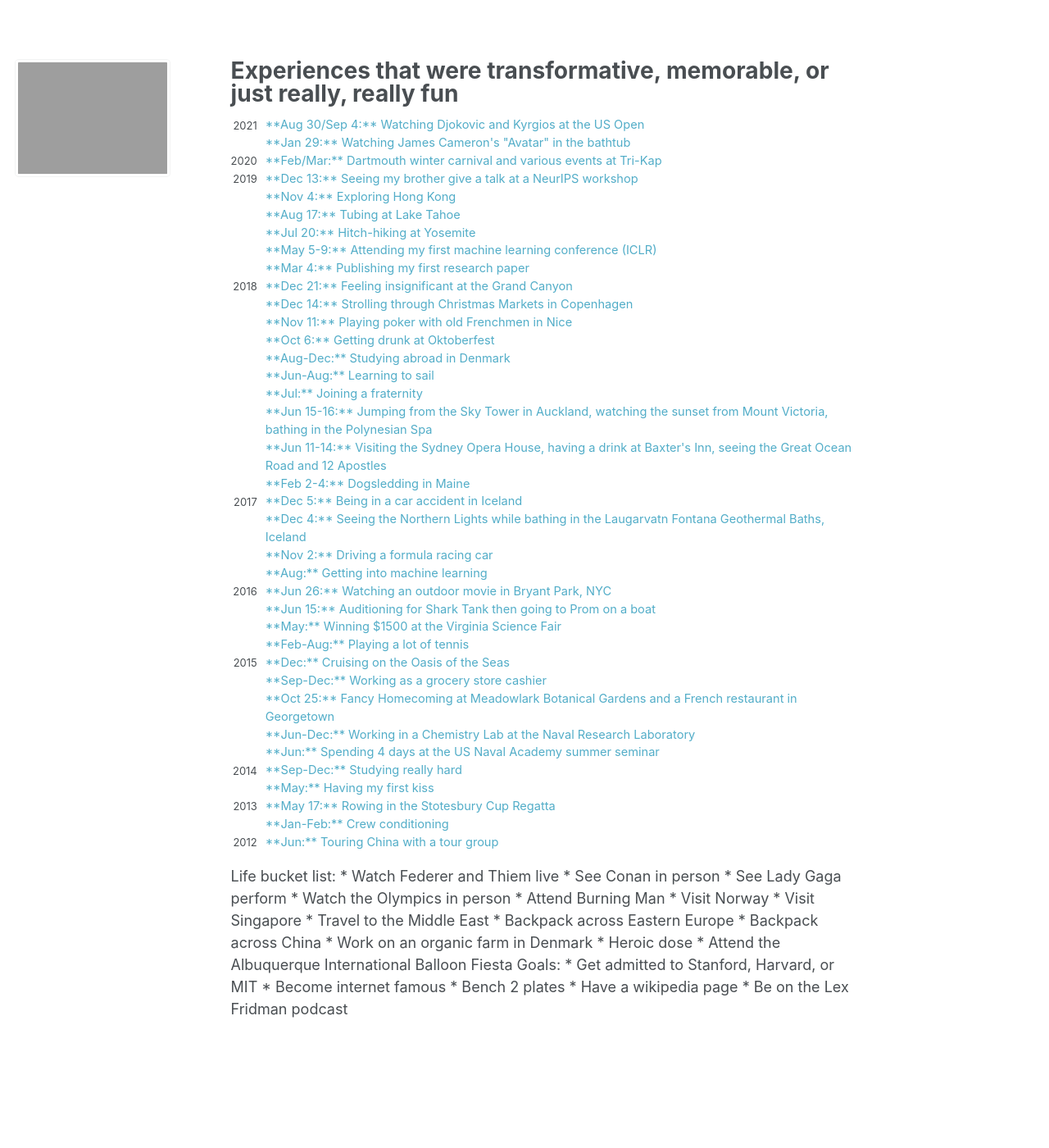
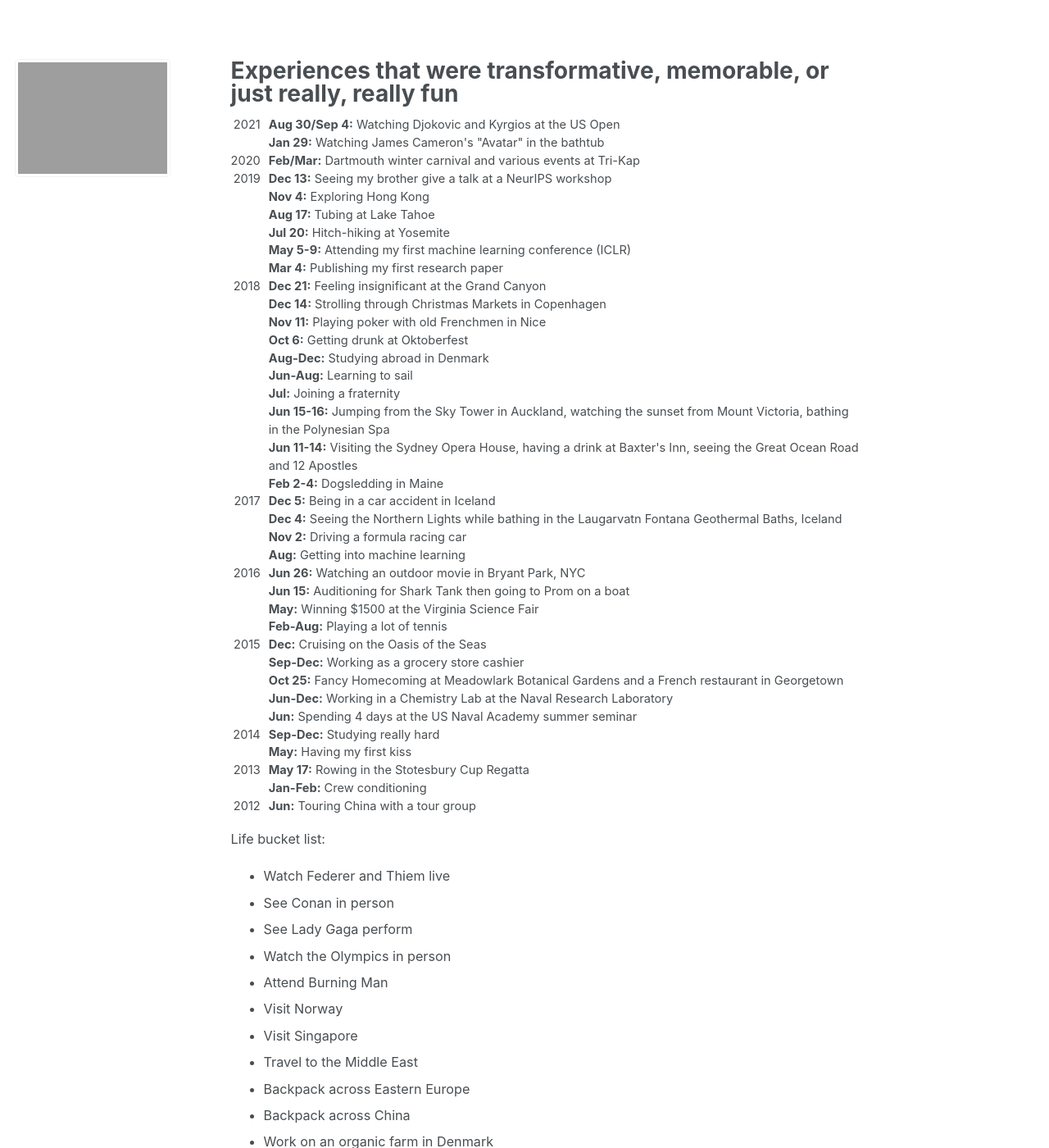
Before and after one commit to jasonwei20/jasonwei20.github.io, a Jekyll site: the page built from _pages/life_experiences.md, in a window 1280 px wide and 1400 px high. Shown: the whole window at 82% size. Built offline with Jekyll 4.4.1, drawn with Linux system fonts in a browser that asks for light colours; some of the changed text lies outside the part shown.

Commit message:
add stuff

```diff
--- a/_pages/life_experiences.md
+++ b/_pages/life_experiences.md
@@ -17,158 +17,157 @@
 <body>
 <table style="width:100%">
   <tr>
-    <td style="width:40px; text-align:right; padding-right:10px; font-size:0.8em">2021</td>
-    <td><a>**Aug 30/Sep 4:** Watching Djokovic and Kyrgios at the US Open</a></td>
+    <td style="width:40px; text-align:right; padding-right:10px">2021</td>
+    <td><b>Aug 30/Sep 4:</b> Watching Djokovic and Kyrgios at the US Open</td>
   </tr>
   <tr>
-    <td style="width:40px; text-align:right; padding-right:10px; font-size:0.8em"></td>
-    <td><a>**Jan 29:** Watching James Cameron's "Avatar" in the bathtub</a></td>
+    <td style="width:40px; text-align:right; padding-right:10px"></td>
+    <td><b>Jan 29:</b> Watching James Cameron's "Avatar" in the bathtub</td>
   </tr>
   <tr>
-    <td style="width:40px; text-align:right; padding-right:10px; font-size:0.8em">2020</td>
-    <td><a>**Feb/Mar:** Dartmouth winter carnival and various events at Tri-Kap</a></td>
+    <td style="width:40px; text-align:right; padding-right:10px">2020</td>
+    <td><b>Feb/Mar:</b> Dartmouth winter carnival and various events at Tri-Kap</td>
   </tr>
   <tr>
-    <td style="width:40px; text-align:right; padding-right:10px; font-size:0.8em">2019</td>
-    <td><a>**Dec 13:** Seeing my brother give a talk at a NeurIPS workshop</a></td>
+    <td style="width:40px; text-align:right; padding-right:10px">2019</td>
+    <td><b>Dec 13:</b> Seeing my brother give a talk at a NeurIPS workshop</td>
   </tr>
   <tr>
-    <td style="width:40px; text-align:right; padding-right:10px; font-size:0.8em"></td>
-    <td><a>**Nov 4:** Exploring Hong Kong</a></td>
+    <td style="width:40px; text-align:right; padding-right:10px"></td>
+    <td><b>Nov 4:</b> Exploring Hong Kong</td>
   </tr>
   <tr>
-    <td style="width:40px; text-align:right; padding-right:10px; font-size:0.8em"></td>
-    <td><a>**Aug 17:** Tubing at Lake Tahoe</a></td>
+    <td style="width:40px; text-align:right; padding-right:10px"></td>
+    <td><b>Aug 17:</b> Tubing at Lake Tahoe</td>
   </tr>
   <tr>
-    <td style="width:40px; text-align:right; padding-right:10px; font-size:0.8em"></td>
-    <td><a>**Jul 20:** Hitch-hiking at Yosemite</a></td>
+    <td style="width:40px; text-align:right; padding-right:10px"></td>
+    <td><b>Jul 20:</b> Hitch-hiking at Yosemite</td>
   </tr>
   <tr>
-    <td style="width:40px; text-align:right; padding-right:10px; font-size:0.8em"></td>
-    <td><a>**May 5-9:** Attending my first machine learning conference (ICLR)</a></td>
+    <td style="width:40px; text-align:right; padding-right:10px"></td>
+    <td><b>May 5-9:</b> Attending my first machine learning conference (ICLR)</td>
   </tr>
   <tr>
-    <td style="width:40px; text-align:right; padding-right:10px; font-size:0.8em"></td>
-    <td><a>**Mar 4:** Publishing my first research paper</a></td>
+    <td style="width:40px; text-align:right; padding-right:10px"></td>
+    <td><b>Mar 4:</b> Publishing my first research paper</td>
   </tr>
   <tr>
-    <td style="width:40px; text-align:right; padding-right:10px; font-size:0.8em">2018</td>
-    <td><a>**Dec 21:** Feeling insignificant at the Grand Canyon</a></td>
+    <td style="width:40px; text-align:right; padding-right:10px">2018</td>
+    <td><b>Dec 21:</b> Feeling insignificant at the Grand Canyon</td>
   </tr>
   <tr>
-    <td style="width:40px; text-align:right; padding-right:10px; font-size:0.8em"></td>
-    <td><a>**Dec 14:** Strolling through Christmas Markets in Copenhagen</a></td>
+    <td style="width:40px; text-align:right; padding-right:10px"></td>
+    <td><b>Dec 14:</b> Strolling through Christmas Markets in Copenhagen</td>
   </tr>
   <tr>
-    <td style="width:40px; text-align:right; padding-right:10px; font-size:0.8em"></td>
-    <td><a>**Nov 11:** Playing poker with old Frenchmen in Nice</a></td>
+    <td style="width:40px; text-align:right; padding-right:10px"></td>
+    <td><b>Nov 11:</b> Playing poker with old Frenchmen in Nice</td>
   </tr>
   <tr>
-    <td style="width:40px; text-align:right; padding-right:10px; font-size:0.8em"></td>
-    <td><a>**Oct 6:** Getting drunk at Oktoberfest</a></td>
+    <td style="width:40px; text-align:right; padding-right:10px"></td>
+    <td><b>Oct 6:</b> Getting drunk at Oktoberfest</td>
   </tr>
   <tr>
-    <td style="width:40px; text-align:right; padding-right:10px; font-size:0.8em"></td>
-    <td><a>**Aug-Dec:** Studying abroad in Denmark</a></td>
+    <td style="width:40px; text-align:right; padding-right:10px"></td>
+    <td><b>Aug-Dec:</b> Studying abroad in Denmark</td>
   </tr>
   <tr>
-    <td style="width:40px; text-align:right; padding-right:10px; font-size:0.8em"></td>
-    <td><a>**Jun-Aug:** Learning to sail</a></td>
+    <td style="width:40px; text-align:right; padding-right:10px"></td>
+    <td><b>Jun-Aug:</b> Learning to sail</td>
   </tr>
   <tr>
-    <td style="width:40px; text-align:right; padding-right:10px; font-size:0.8em"></td>
-    <td><a>**Jul:** Joining a fraternity</a></td>
+    <td style="width:40px; text-align:right; padding-right:10px"></td>
+    <td><b>Jul:</b> Joining a fraternity</td>
   </tr>
   <tr>
-    <td style="width:40px; text-align:right; padding-right:10px; font-size:0.8em"></td>
-    <td><a>**Jun 15-16:** Jumping from the Sky Tower in Auckland, watching the sunset from Mount Victoria, bathing in the Polynesian Spa</a></td>
+    <td style="width:40px; text-align:right; padding-right:10px"></td>
+    <td><b>Jun 15-16:</b> Jumping from the Sky Tower in Auckland, watching the sunset from Mount Victoria, bathing in the Polynesian Spa</td>
   </tr>
   <tr>
-    <td style="width:40px; text-align:right; padding-right:10px; font-size:0.8em"></td>
-    <td><a>**Jun 11-14:** Visiting the Sydney Opera House, having a drink at Baxter's Inn, seeing the Great Ocean Road and 12 Apostles</a></td>
+    <td style="width:40px; text-align:right; padding-right:10px"></td>
+    <td><b>Jun 11-14:</b> Visiting the Sydney Opera House, having a drink at Baxter's Inn, seeing the Great Ocean Road and 12 Apostles</td>
   </tr>
   <tr>
-    <td style="width:40px; text-align:right; padding-right:10px; font-size:0.8em"></td>
-    <td><a>**Feb 2-4:** Dogsledding in Maine</a></td>
+    <td style="width:40px; text-align:right; padding-right:10px"></td>
+    <td><b>Feb 2-4:</b> Dogsledding in Maine</td>
   </tr>
   <tr>
-    <td style="width:40px; text-align:right; padding-right:10px; font-size:0.8em">2017</td>
-    <td><a>**Dec 5:** Being in a car accident in Iceland</a></td>
+    <td style="width:40px; text-align:right; padding-right:10px">2017</td>
+    <td><b>Dec 5:</b> Being in a car accident in Iceland</td>
   </tr>
   <tr>
-    <td style="width:40px; text-align:right; padding-right:10px; font-size:0.8em"></td>
-    <td><a>**Dec 4:** Seeing the Northern Lights while bathing in the Laugarvatn Fontana Geothermal Baths, Iceland</a></td>
+    <td style="width:40px; text-align:right; padding-right:10px"></td>
+    <td><b>Dec 4:</b> Seeing the Northern Lights while bathing in the Laugarvatn Fontana Geothermal Baths, Iceland</td>
   </tr>
   <tr>
-    <td style="width:40px; text-align:right; padding-right:10px; font-size:0.8em"></td>
-    <td><a>**Nov 2:** Driving a formula racing car</a></td>
+    <td style="width:40px; text-align:right; padding-right:10px"></td>
+    <td><b>Nov 2:</b> Driving a formula racing car</td>
   </tr>
   <tr>
-    <td style="width:40px; text-align:right; padding-right:10px; font-size:0.8em"></td>
-    <td><a>**Aug:** Getting into machine learning</a></td>
+    <td style="width:40px; text-align:right; padding-right:10px"></td>
+    <td><b>Aug:</b> Getting into machine learning</td>
   </tr>
   <tr>
-    <td style="width:40px; text-align:right; padding-right:10px; font-size:0.8em">2016</td>
-    <td><a>**Jun 26:** Watching an outdoor movie in Bryant Park, NYC</a></td>
+    <td style="width:40px; text-align:right; padding-right:10px">2016</td>
+    <td><b>Jun 26:</b> Watching an outdoor movie in Bryant Park, NYC</td>
   </tr>
   <tr>
-    <td style="width:40px; text-align:right; padding-right:10px; font-size:0.8em"></td>
-    <td><a>**Jun 15:** Auditioning for Shark Tank then going to Prom on a boat</a></td>
+    <td style="width:40px; text-align:right; padding-right:10px"></td>
+    <td><b>Jun 15:</b> Auditioning for Shark Tank then going to Prom on a boat</td>
   </tr>
   <tr>
-    <td style="width:40px; text-align:right; padding-right:10px; font-size:0.8em"></td>
-    <td><a>**May:** Winning $1500 at the Virginia Science Fair</a></td>
+    <td style="width:40px; text-align:right; padding-right:10px"></td>
+    <td><b>May:</b> Winning $1500 at the Virginia Science Fair</td>
   </tr>
   <tr>
-    <td style="width:40px; text-align:right; padding-right:10px; font-size:0.8em"></td>
-    <td><a>**Feb-Aug:** Playing a lot of tennis</a></td>
+    <td style="width:40px; text-align:right; padding-right:10px"></td>
+    <td><b>Feb-Aug:</b> Playing a lot of tennis</td>
   </tr>
   <tr>
-    <td style="width:40px; text-align:right; padding-right:10px; font-size:0.8em">2015</td>
-    <td><a>**Dec:** Cruising on the Oasis of the Seas</a></td>
+    <td style="width:40px; text-align:right; padding-right:10px">2015</td>
+    <td><b>Dec:</b> Cruising on the Oasis of the Seas</td>
   </tr>
   <tr>
-    <td style="width:40px; text-align:right; padding-right:10px; font-size:0.8em"></td>
-    <td><a>**Sep-Dec:** Working as a grocery store cashier</a></td>
+    <td style="width:40px; text-align:right; padding-right:10px"></td>
+    <td><b>Sep-Dec:</b> Working as a grocery store cashier</td>
   </tr>
   <tr>
-    <td style="width:40px; text-align:right; padding-right:10px; font-size:0.8em"></td>
-    <td><a>**Oct 25:** Fancy Homecoming at Meadowlark Botanical Gardens and a French restaurant in Georgetown</a></td>
+    <td style="width:40px; text-align:right; padding-right:10px"></td>
+    <td><b>Oct 25:</b> Fancy Homecoming at Meadowlark Botanical Gardens and a French restaurant in Georgetown</td>
   </tr>
   <tr>
-    <td style="width:40px; text-align:right; padding-right:10px; font-size:0.8em"></td>
-    <td><a>**Jun-Dec:** Working in a Chemistry Lab at the Naval Research Laboratory</a></td>
+    <td style="width:40px; text-align:right; padding-right:10px"></td>
+    <td><b>Jun-Dec:</b> Working in a Chemistry Lab at the Naval Research Laboratory</td>
   </tr>
   <tr>
-    <td style="width:40px; text-align:right; padding-right:10px; font-size:0.8em"></td>
-    <td><a>**Jun:** Spending 4 days at the US Naval Academy summer seminar</a></td>
+    <td style="width:40px; text-align:right; padding-right:10px"></td>
+    <td><b>Jun:</b> Spending 4 days at the US Naval Academy summer seminar</td>
   </tr>
   <tr>
-    <td style="width:40px; text-align:right; padding-right:10px; font-size:0.8em">2014</td>
-    <td><a>**Sep-Dec:** Studying really hard</a></td>
+    <td style="width:40px; text-align:right; padding-right:10px">2014</td>
+    <td><b>Sep-Dec:</b> Studying really hard</td>
   </tr>
   <tr>
-    <td style="width:40px; text-align:right; padding-right:10px; font-size:0.8em"></td>
-    <td><a>**May:** Having my first kiss</a></td>
+    <td style="width:40px; text-align:right; padding-right:10px"></td>
+    <td><b>May:</b> Having my first kiss</td>
   </tr>
   <tr>
-    <td style="width:40px; text-align:right; padding-right:10px; font-size:0.8em">2013</td>
-    <td><a>**May 17:** Rowing in the Stotesbury Cup Regatta</a></td>
+    <td style="width:40px; text-align:right; padding-right:10px">2013</td>
+    <td><b>May 17:</b> Rowing in the Stotesbury Cup Regatta</td>
   </tr>
   <tr>
-    <td style="width:40px; text-align:right; padding-right:10px; font-size:0.8em"></td>
-    <td><a>**Jan-Feb:** Crew conditioning</a></td>
+    <td style="width:40px; text-align:right; padding-right:10px"></td>
+    <td><b>Jan-Feb:</b> Crew conditioning</td>
   </tr>
   <tr>
-    <td style="width:40px; text-align:right; padding-right:10px; font-size:0.8em">2012</td>
-    <td><a>**Jun:** Touring China with a tour group</a></td>
-  </tr>
-  <tr>
-    <td style="width:40px; text-align:right; padding-right:10px; font-size:0.8em"></td>
-    <td><a></a></td>
+    <td style="width:40px; text-align:right; padding-right:10px">2012</td>
+    <td><b>Jun:</b> Touring China with a tour group</td>
   </tr>
 </table>
+
+</body>
+</html>
 
 Life bucket list:
 * Watch Federer and Thiem live
@@ -191,6 +190,3 @@
 * Bench 2 plates
 * Have a wikipedia page
 * Be on the Lex Fridman podcast
-
-</body>
-</html>
```
